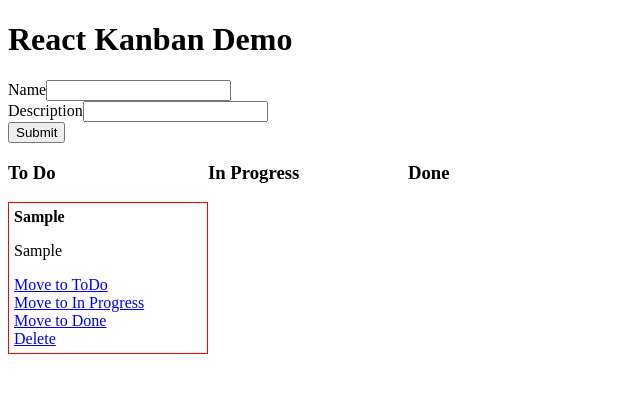
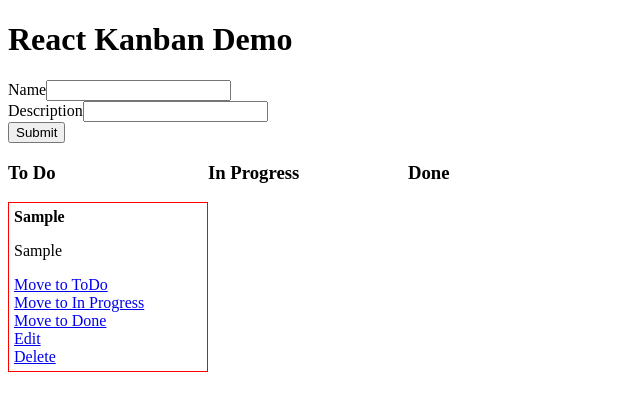
Before and after one commit to cpgillem/react-kanban, a React (Create React App) app: page / in a window 1280 px wide. Both pictures are taken after typing "Sample", "Sample" into the empty fields and a click on the input "Submit". Shown: the top 410 px of the page, without its empty margins (0-640 px from the left). Built offline with nearby package versions, Linux system fonts and the light colour scheme; the HTML template or start-up script is replaced by a standard one.

Commit message:
Implement editing cards.

```diff
--- a/public/app.css
+++ b/public/app.css
@@ -9,7 +9,11 @@ ul {
     margin: 0;
 }
 
-li {
+li.card {
     border: 1px solid red;
     padding: 5px;
 }
+
+li.editor {
+    border: 2px solid green;
+}
--- a/src/App.js
+++ b/src/App.js
@@ -15,7 +15,10 @@ class App extends Component {
         this.handleSubmit = this.handleSubmit.bind(this);
         this.handleNameChange = this.handleNameChange.bind(this);
         this.handleDescChange = this.handleDescChange.bind(this);
+        this.handleItemNameChange = this.handleItemNameChange.bind(this);
+        this.handleItemDescChange = this.handleItemDescChange.bind(this);
         this.handleMove = this.handleMove.bind(this);
+        this.handleEdit = this.handleEdit.bind(this);
         this.handleDelete = this.handleDelete.bind(this);
     }
 
@@ -33,6 +36,28 @@ class App extends Component {
         });
     }
 
+    handleItemNameChange(i, newName) {
+        const items = this.state.items.slice();
+
+        // Change the item's name.
+        items[i].name = newName;
+
+        this.setState({
+            items: items,
+        });
+    }
+
+    handleItemDescChange(i, newDesc) {
+        const items = this.state.items.slice();
+
+        // Change the item's description.
+        items[i].desc = newDesc;
+
+        this.setState({
+            items: items,
+        });
+    }
+
     handleSubmit() {
         // Create a copy of the list of items in state.
         const items = this.state.items.slice();
@@ -44,6 +69,7 @@ class App extends Component {
                     section: 0,
                     name: this.state.nameInput,
                     desc: this.state.descInput,
+                    editing: false,
                 }
             ]),
             nameInput: '',
@@ -60,6 +86,17 @@ class App extends Component {
         }
 
         // Set the state to contain the newly updated list.
+        this.setState({
+            items: items,
+        });
+    }
+
+    handleEdit(i, editing) {
+        const items = this.state.items.slice();
+
+        // Switch the item to edit mode if editing is true.
+        items[i].editing = editing;
+
         this.setState({
             items: items,
         });
@@ -89,6 +126,9 @@ class App extends Component {
                 />
                 <Board
                     onMove={this.handleMove}
+                    onEdit={this.handleEdit}
+                    onItemNameChange={this.handleItemNameChange}
+                    onItemDescChange={this.handleItemDescChange}
                     onDelete={this.handleDelete}
                     items={this.state.items}
                 />
--- a/src/Board.js
+++ b/src/Board.js
@@ -1,5 +1,6 @@
 import React, { Component } from "react";
 import Card from "./Card";
+import CardEditor from "./CardEditor";
 
 class Board extends Component {
     render() {
@@ -12,6 +13,7 @@ class Board extends Component {
             let card = (
                 <Card
                     onMove={this.props.onMove}
+                    onEdit={this.props.onEdit}
                     onDelete={this.props.onDelete}
                     index={index}
                     name={item.name}
@@ -19,6 +21,21 @@ class Board extends Component {
                     key={index}
                 />
             );
+
+            // If the card is in edit mode, switch to a card editor.
+            if (item.editing) {
+                card = (
+                    <CardEditor
+                        onEdit={this.props.onEdit}
+                        onItemNameChange={this.props.onItemNameChange}
+                        onItemDescChange={this.props.onItemDescChange}
+                        index={index}
+                        name={item.name}
+                        desc={item.desc}
+                        key={index}
+                    />
+                );
+            }
 
             // Decide where to render the card.
             if (item.section == 0) { // To Do
--- a/src/Card.js
+++ b/src/Card.js
@@ -8,6 +8,7 @@ class Card extends Component {
         this.handleMoveToDo = this.handleMoveToDo.bind(this);
         this.handleMoveInProgress = this.handleMoveInProgress.bind(this);
         this.handleMoveDone = this.handleMoveDone.bind(this);
+        this.handleEdit = this.handleEdit.bind(this);
         this.handleDelete = this.handleDelete.bind(this);
     }
 
@@ -26,6 +27,11 @@ class Card extends Component {
         this.props.onMove(this.props.index, 2);
     }
 
+    // Called when the user clicks on "Edit."
+    handleEdit(e) {
+        this.props.onEdit(this.props.index, true);
+    }
+
     // Called when the user clicks "Delete."
     handleDelete(e) {
         this.props.onDelete(this.props.index);
@@ -33,12 +39,13 @@ class Card extends Component {
 
     render() {
         return (
-            <li>
+            <li className="card">
                 <strong>{this.props.name}</strong>
                 <p>{this.props.desc}</p>
                 <a href="#" onClick={this.handleMoveToDo}>Move to ToDo</a><br/>
                 <a href="#" onClick={this.handleMoveInProgress}>Move to In Progress</a><br/>
                 <a href="#" onClick={this.handleMoveDone}>Move to Done</a><br/>
+                <a href="#" onClick={this.handleEdit}>Edit</a><br/>
                 <a href="#" onClick={this.handleDelete}>Delete</a>
             </li>
         );
--- /dev/null
+++ b/src/CardEditor.js
@@ -0,0 +1,42 @@
+import React, { Component } from "react";
+
+class CardEditor extends Component {
+    constructor(props) {
+        super(props);
+
+        this.handleSubmit = this.handleSubmit.bind(this);
+        this.handleNameChange = this.handleNameChange.bind(this);
+        this.handleDescChange = this.handleDescChange.bind(this);
+    }
+
+    handleSubmit(e) {
+        // Switch off editing mode for this card.
+        this.props.onEdit(this.props.index, false);
+
+        e.preventDefault();
+    }
+
+    handleNameChange(e) {
+        this.props.onItemNameChange(this.props.index, e.target.value);
+    }
+
+    handleDescChange(e) {
+        this.props.onItemDescChange(this.props.index, e.target.value);
+    }
+
+    render() {
+        return (
+            <li className="card editor">
+                <form onSubmit={this.handleSubmit}>
+                    <label for="name">Name</label><br/>
+                    <input type="text" id="name" value={this.props.name} onChange={this.handleNameChange}/><br/>
+                    <label for="desc">Description</label><br/>
+                    <input type="text" id="desc" value={this.props.desc} onChange={this.handleDescChange}/>
+                    <input type="submit" value="Done"/>
+                </form>
+            </li>
+        );
+    }
+}
+
+export default CardEditor;
```
